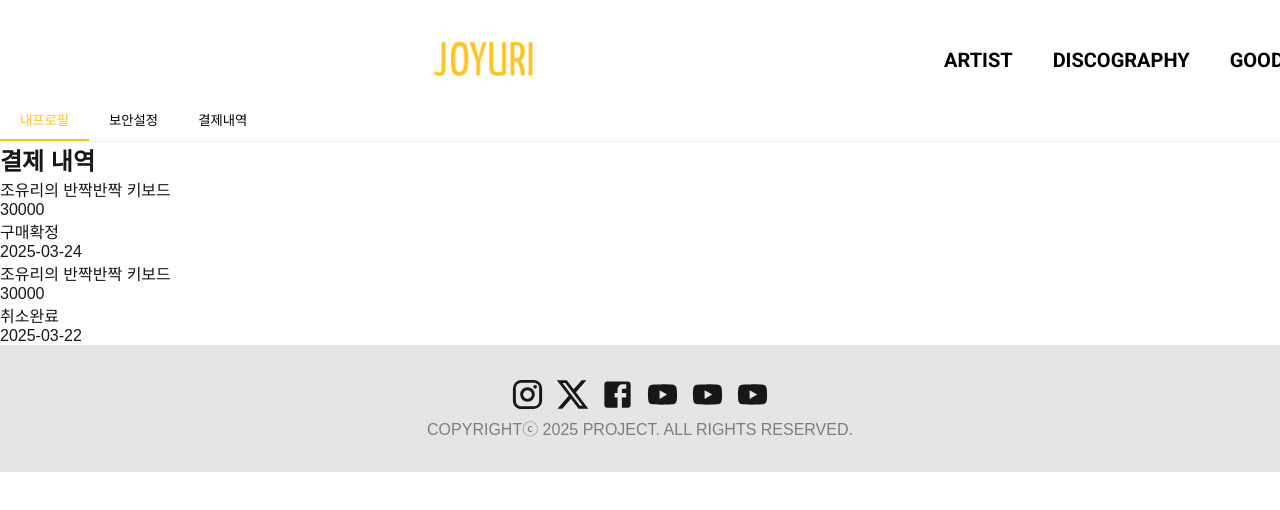
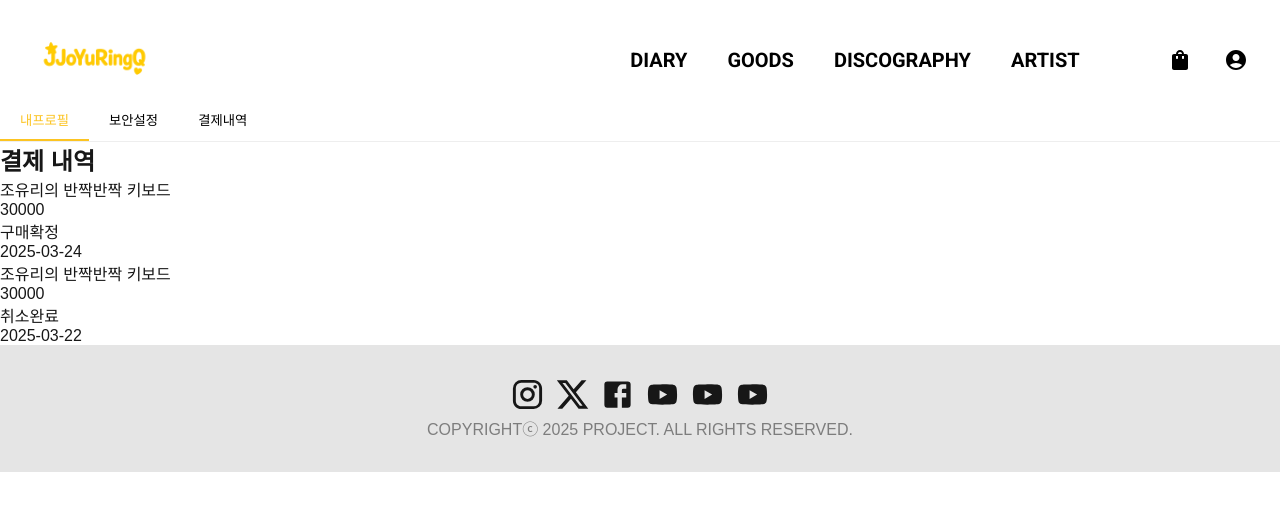
Before and after one commit to hyoni-ch/fan-site, a Next.js app: page /mypage in a window 1280 px wide. Shown: the top 510 px of the page. Built offline with nearby package versions, Linux system fonts and the light colour scheme; no server answers; what @mui/material-nextjs would draw is missing.

Commit message:
fix: 헤더바 스타일 수정 및 로고 변경
헤더바 스타일 수정

```diff
--- a/src/styles/headerStyles.ts
+++ b/src/styles/headerStyles.ts
@@ -20,22 +20,25 @@ export const toolbarStyle = {
 };
 
 export const logoBoxStyle = {
-  width: "120px",
-  height: "120px",
+  display: "flex",
+  flex: "20%",
+  width: "140px",
+  height: "140px",
   overflow: "hidden",
-  display: "flex",
   alignItems: "center",
   justifyContent: "center",
-  marginLeft: "400px",
 };
 
 export const menuBoxStyle = {
   display: "flex",
+  flex: "70%",
   gap: 5,
-  marginLeft: "400px",
+  flexDirection: "row-reverse",
 };
 
 export const iconButtonStyle = {
   display: "flex",
+  flex: "10%",
   gap: 2,
+  flexDirection: "row-reverse",
 };
```
Also changed, not shown: public/images/jjoul.png.
